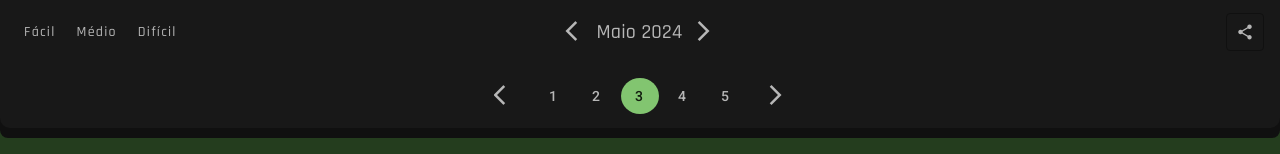
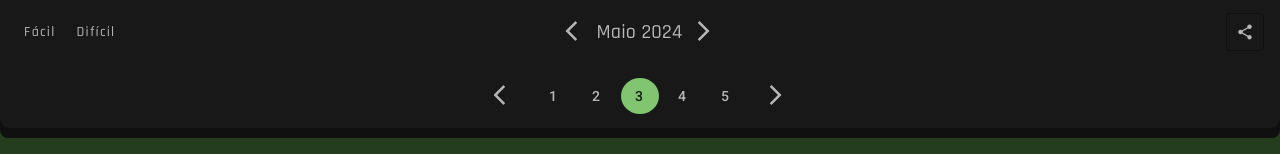
Before and after one commit to GuilhermeFdSilva/Campo-Minado-2.0_FrontEnd, an Angular app: page /facil in a window 1280 px wide. Shown: the top 154 px of the page. Built offline with nearby package versions, Linux system fonts and the light colour scheme.

Commit message:
remove: Medium component

```diff
--- a/src/app/app-routing.module.ts
+++ b/src/app/app-routing.module.ts
@@ -1,14 +1,11 @@
 import { NgModule } from '@angular/core';
 import { RouterModule, Routes } from '@angular/router';
-import { MainComponent } from './main/main.component';
 import { EasyComponent } from './main/easy/easy.component';
-import { MediumComponent } from './main/medium/medium.component';
 import { HardComponent } from './main/hard/hard.component';
 
 const routes: Routes = [
   { path: '', redirectTo: 'facil', pathMatch: 'full' },
   { path: 'facil', component: EasyComponent },
-  { path: 'medio', component: MediumComponent },
   { path: 'dificil', component: HardComponent }
 ];
 
--- a/src/app/header/header.component.html
+++ b/src/app/header/header.component.html
@@ -6,7 +6,6 @@
       <!-- Menu area -->
       <nav id="menu">
         <button mat-button routerLink="facil">Fácil</button>
-        <button mat-button routerLink="medio">Médio</button>
         <button mat-button routerLink="dificil">Difícil</button>
       </nav>
 
```
